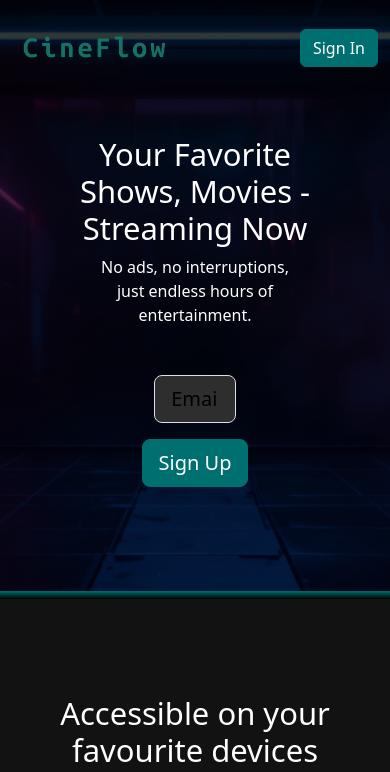
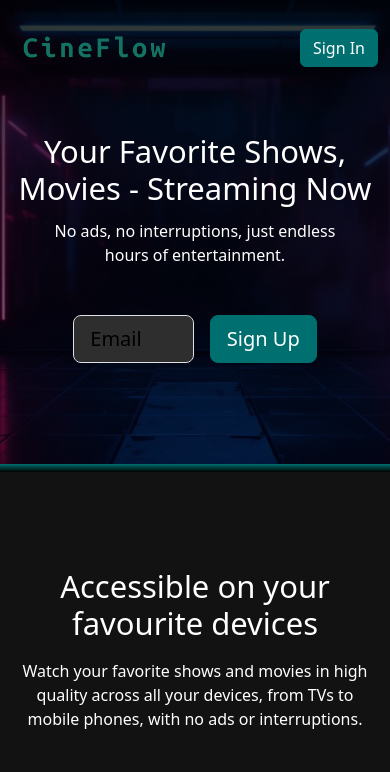
Before and after one commit to tsyevheniia/CineFlow, a website: page index.html in a window 390 px wide. Shown: the top 772 px of the page. Drawn offline with nearby package versions, Linux system fonts and the light colour scheme; files that its build step writes are made by us from their sources.

Commit message:
Fixed Responsiveness of Main Page

```diff
--- a/index.html
+++ b/index.html
@@ -17,12 +17,12 @@
 <header class="header d-flex justify-content-center align-items-center position-relative z-0 min-100 w-100 py-5 "
         id="header">
     <div class="d-flex flex-column justify-content-center align-items-center text-container h-100 w-100 position-relative z-1">
-        <h1 class="w-75 text-center display-5 text-white pt-5 ">Your Favorite Shows, Movies - Streaming
+        <h1 class="w-100 text-center display-5 text-white pt-5 px-3">Your Favorite Shows, Movies - Streaming
             Now</h1>
-        <p class="w-50 text-center text-white mb-5">No ads, no interruptions, just endless hours of
+        <p class="w-75 text-center text-white mb-5 mt-1">No ads, no interruptions, just endless hours of
             entertainment.</p>
 
-        <form class="row g-3 w-50 justify-content-center needs-validation" id="mainForm" novalidate>
+        <form class="row g-3 justify-content-center needs-validation" id="mainForm" novalidate>
             <div class="col-auto w-50">
                 <label for="inputEmail" class="visually-hidden">Email</label>
                 <input
@@ -41,7 +41,7 @@
 <div class="bg1 py-1"></div>
 <section id="accessibility"
          class="w-100 h-100 bg-secondary py-5 d-flex justify-content-center align-items-center">
-    <div class="container d-flex flex-column justify-content-center align-content-center py-5 flex-wrap">
+    <div class="container-lg d-flex flex-column justify-content-center align-content-center py-5 px-3 flex-wrap">
         <h4 class="text-white display-5 w-100 text-center mb-3">Accessible on your favourite devices</h4>
         <p class="text-white text-center mb-3">Watch your favorite shows and movies in high quality across all your
             devices, from TVs to mobile phones, with no ads or interruptions.</p>
@@ -179,14 +179,14 @@
 <section class="footer w-100 h-100 bg-secondary py-5 ">
     <div class="container">
         <div class="row">
-            <div class="col-md-4">
+            <div class="col-4">
                 <h6 class="fst-italic text-white">Our Sections:</h6>
                 <div><a class="text-decoration-none text-white" href="registration.html">Sign Up</a></div>
                 <div><a class="text-decoration-none text-white" href="login.html">Sign In</a></div>
                 <div><a class="text-decoration-none text-white" href="#accessibility">Accessibility</a></div>
                 <div><a class="text-decoration-none text-white" href="#questions">Questions</a></div>
             </div>
-            <div class="col-md-4 text-center">
+            <div class="col-4 text-center">
                 <h6 class="fst-italic text-white">Helpful Links:</h6>
                 <div>
                     <a class="fst-italic text-white text-decoration-none" href="">Contact Us</a>
@@ -198,7 +198,7 @@
                     <a class="fst-italic text-white text-decoration-none" href="">Terms of Service</a>
                 </div>
             </div>
-            <div class="col-md-4 text-end">
+            <div class="col-4 text-end">
                 <h6 class="fst-italic text-white">Explore Top Movies:</h6>
                 <div>
                     <a href="https://www.imdb.com/chart/top" target="_blank" class="text-decoration-none text-white">IMDb
--- a/scss/style.scss
+++ b/scss/style.scss
@@ -102,14 +102,26 @@
   max-width: 70vw;
   margin: auto;
 }
+#mainForm{
+ width: 75%;
+  @media (max-width: 820px) {
+    width: 70%;
+  }
+  @media (min-width: 1350px) {
+    width: 55%;
+  }
+}
 
 .min-100{
-  height: 100vh;
-  @media (min-width: 1550px) {
+  height: 65vh;
+  @media (min-width: 1000px) {
+    height: 100vh;
+  }
+  @media (min-width: 1600px) {
     height: 80vh;
   }
   @media (max-width: 768px) {
-    height: 70vh;
+    height: 55vh;
   }
 }
 
```
